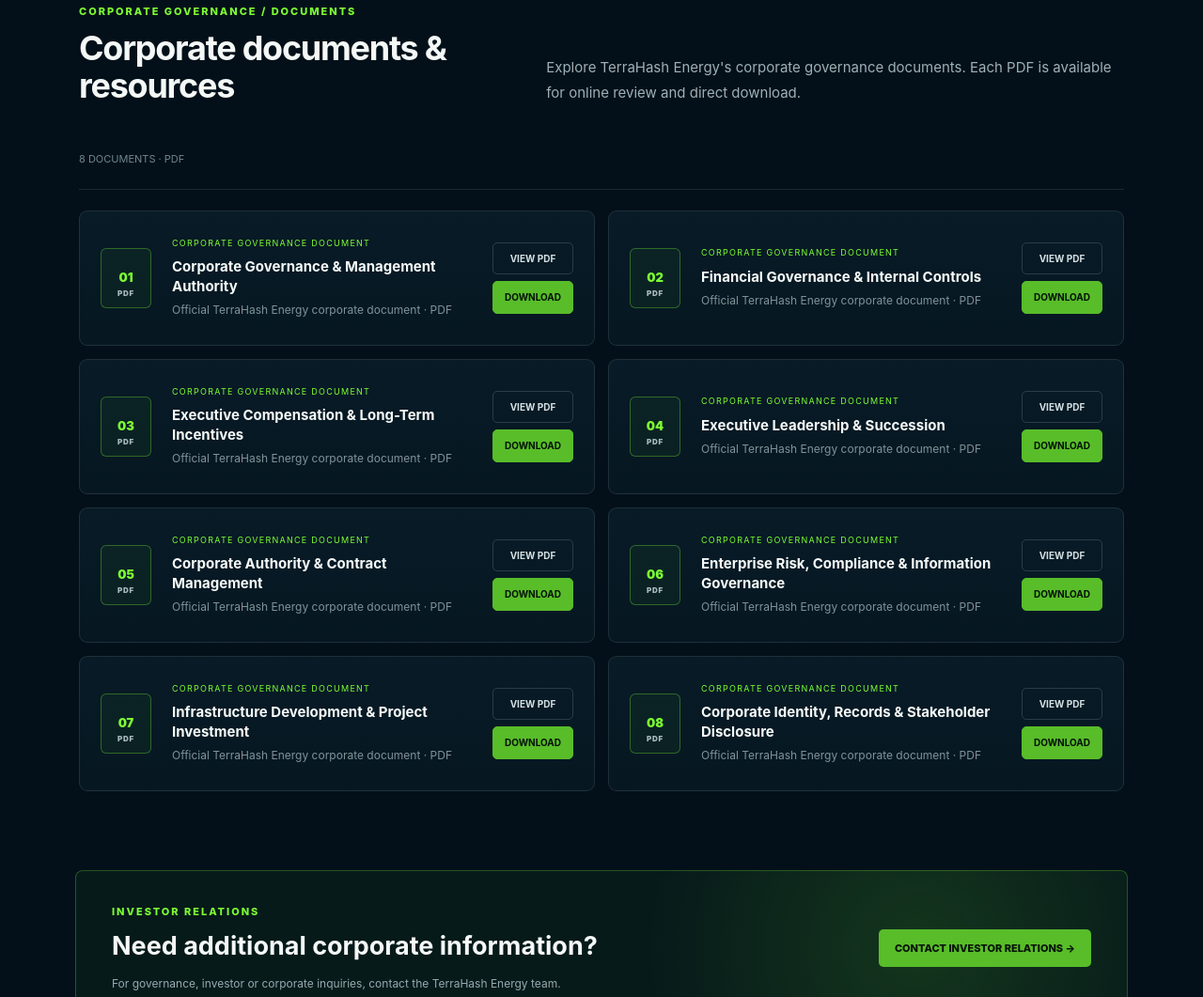
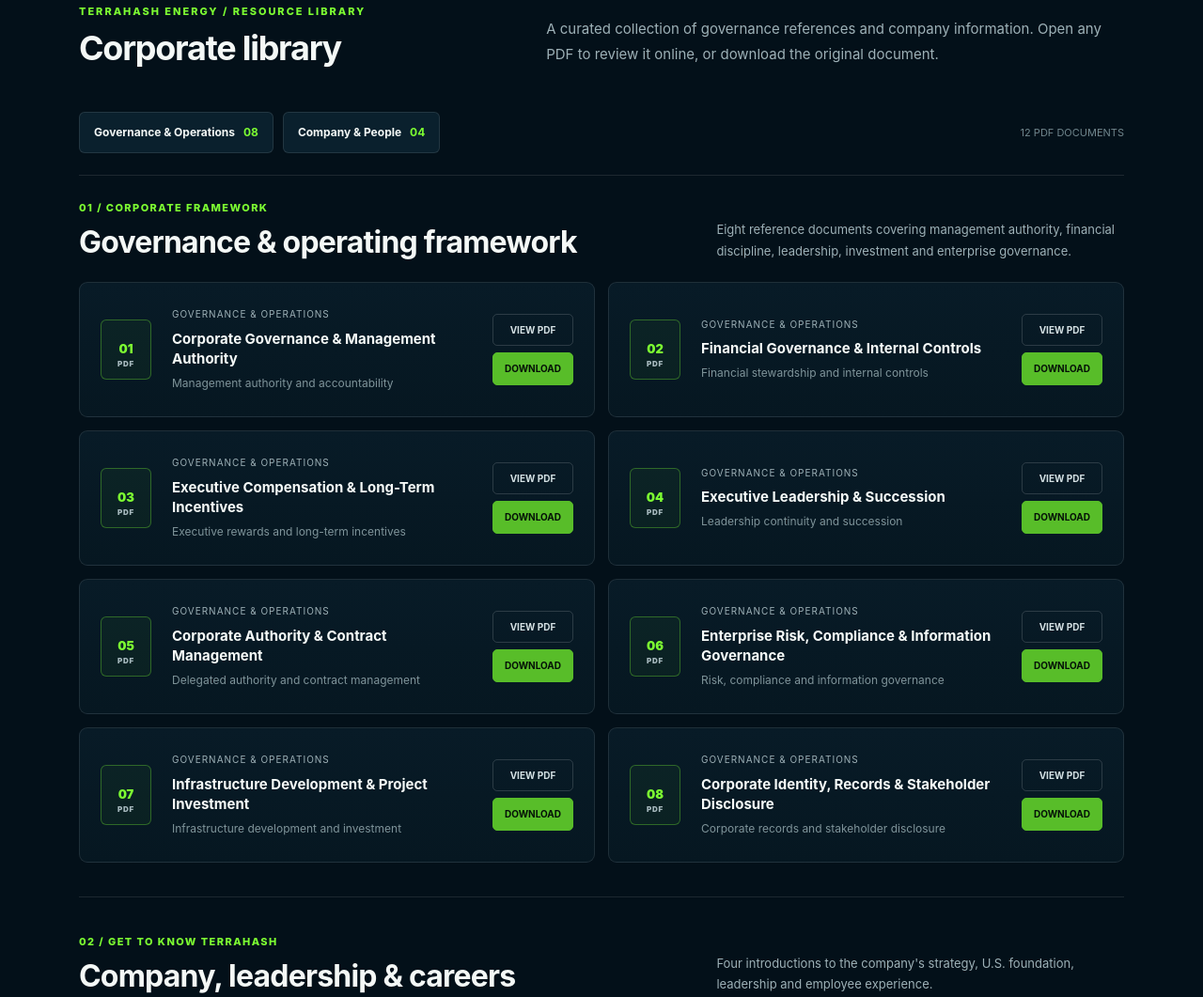
Before and after one commit to laolang520/TerraHash-Energy, a plain HTML site: page corporate-governance.html in a window 1280 px wide. Shown: the part 1259-2320 px from the top of the page at 94% size. Drawn offline with Linux system fonts and the light colour scheme.

Commit message:
Publish curated 12-PDF corporate library with distinct governance and company sections

```diff
--- a/corporate-governance.html
+++ b/corporate-governance.html
@@ -57,6 +57,23 @@ linear-gradient(25deg,rgba(255,255,255,.018) 1px,transparent 1px);background-siz
 
 .gov-group-title{font-size:23px;letter-spacing:-.025em;margin:35px 0 16px;color:#f4f8f6}.gov-group-title span{color:var(--gov-green);font-weight:500;font-size:16px}.gov-document .doc-icon{height:64px}.gov-document .doc-btn{text-decoration:none}.gov-filter{text-decoration:none;display:inline-flex;align-items:center}.gov-document:target{outline:1px solid var(--gov-green)}.gov-section#documents{padding-top:20px}.gov-page .gov-section#documents .doc-meta h3{font-size:15px}.gov-page .gov-section#documents .doc-meta p{font-size:12px}#documents,#governance-documents,#company-documents{scroll-margin-top:92px}
 @media(max-width:620px){.gov-document .doc-icon{height:56px}.gov-group-title{font-size:20px}}
+
+/* Resource library: 2026 curated twelve-document layout */
+.gov-page .gov-collection{padding-top:25px;scroll-margin-top:100px}
+.gov-page .gov-collection+.gov-collection{margin-top:36px;padding-top:38px;border-top:1px solid var(--gov-line)}
+.gov-collection-head{display:grid;grid-template-columns:minmax(0,1.2fr) minmax(240px,.8fr);align-items:end;gap:28px;margin:0 0 10px}
+.gov-collection-kicker{display:block;color:var(--gov-green);font-size:11px;font-weight:800;letter-spacing:.13em;text-transform:uppercase;margin-bottom:9px}
+.gov-collection-head h3{font-size:clamp(23px,2.5vw,34px);line-height:1.2;color:var(--gov-text);margin:0;letter-spacing:-.025em}
+.gov-collection-head p{color:var(--gov-muted);font-size:13px;line-height:1.7;margin:0}
+.gov-page .gov-filters{display:flex;flex-wrap:wrap;gap:10px}
+.gov-page .gov-filter{border:1px solid var(--gov-line);border-radius:6px;padding:11px 15px;color:var(--gov-text);font-size:12px;font-weight:700;background:#0a202d}
+.gov-page .gov-filter:hover,.gov-page .gov-filter:focus-visible{border-color:var(--gov-green);color:var(--gov-green)}
+.gov-page .gov-filter span{display:inline-block;margin-left:9px;color:var(--gov-green)}
+.gov-page .gov-document .doc-meta small{font-size:10px;letter-spacing:.1em;text-transform:uppercase;color:var(--gov-muted)}
+.gov-page .gov-document .doc-meta h3{font-size:16px;line-height:1.4;margin:7px 0}
+.gov-page .gov-document .doc-meta p{font-size:12px;line-height:1.5}
+@media(max-width:900px){.gov-collection-head{grid-template-columns:1fr;gap:12px}}
+@media(max-width:620px){.gov-page .gov-filter{width:100%;justify-content:space-between}.gov-collection-head h3{font-size:24px}}
 </style>
 </head>
 <body class="gov-page">
@@ -75,18 +92,24 @@ linear-gradient(25deg,rgba(255,255,255,.018) 1px,transparent 1px);background-siz
 <article class="doc-card"><div class="doc-icon">04</div><div class="doc-meta"><h3>Responsible Business Practices</h3><p>TerraHash Energy LLC emphasizes professional conduct, documented business decisions, responsible recruitment and clear communication with employees and counterparties.</p></div></article>
 </div></section>
 <section class="gov-section" id="documents" aria-labelledby="corporate-documents-title">
-<div class="gov-intro"><div><div class="gov-eyebrow">Corporate Governance / Documents</div><h2 id="corporate-documents-title">Corporate documents &amp; resources</h2></div><p>Explore TerraHash Energy's corporate governance documents. Each PDF is available for online review and direct download.</p></div>
-<div class="gov-toolbar"><span class="gov-count">8 DOCUMENTS · PDF</span></div>
-<div class="gov-list">
-<article class="doc-card gov-document"><div class="doc-icon">01</div><div class="doc-meta"><small>Corporate governance document</small><h3>Corporate Governance &amp; Management Authority</h3><p>Official TerraHash Energy corporate document · PDF</p></div><div class="doc-actions"><a class="doc-btn" href="Corporate%20Governance%20%26%20Management%20Authority.pdf" target="_blank" rel="noopener noreferrer" aria-label="View Corporate Governance &amp; Management Authority PDF">VIEW PDF</a><a class="doc-btn download" href="Corporate%20Governance%20%26%20Management%20Authority.pdf" download="Corporate Governance &amp; Management Authority.pdf" aria-label="Download Corporate Governance &amp; Management Authority PDF">DOWNLOAD</a></div></article>
-<article class="doc-card gov-document"><div class="doc-icon">02</div><div class="doc-meta"><small>Corporate governance document</small><h3>Financial Governance &amp; Internal Controls</h3><p>Official TerraHash Energy corporate document · PDF</p></div><div class="doc-actions"><a class="doc-btn" href="Financial%20Governance%20%26%20Internal%20Controls.pdf" target="_blank" rel="noopener noreferrer" aria-label="View Financial Governance &amp; Internal Controls PDF">VIEW PDF</a><a class="doc-btn download" href="Financial%20Governance%20%26%20Internal%20Controls.pdf" download="Financial Governance &amp; Internal Controls.pdf" aria-label="Download Financial Governance &amp; Internal Controls PDF">DOWNLOAD</a></div></article>
-<article class="doc-card gov-document"><div class="doc-icon">03</div><div class="doc-meta"><small>Corporate governance document</small><h3>Executive Compensation &amp; Long-Term Incentives</h3><p>Official TerraHash Energy corporate document · PDF</p></div><div class="doc-actions"><a class="doc-btn" href="Executive%20Compensation%20%26%20Long-Term%20Incentives.pdf" target="_blank" rel="noopener noreferrer" aria-label="View Executive Compensation &amp; Long-Term Incentives PDF">VIEW PDF</a><a class="doc-btn download" href="Executive%20Compensation%20%26%20Long-Term%20Incentives.pdf" download="Executive Compensation &amp; Long-Term Incentives.pdf" aria-label="Download Executive Compensation &amp; Long-Term Incentives PDF">DOWNLOAD</a></div></article>
-<article class="doc-card gov-document"><div class="doc-icon">04</div><div class="doc-meta"><small>Corporate governance document</small><h3>Executive Leadership &amp; Succession</h3><p>Official TerraHash Energy corporate document · PDF</p></div><div class="doc-actions"><a class="doc-btn" href="Executive%20Leadership%20%26%20Succession.pdf" target="_blank" rel="noopener noreferrer" aria-label="View Executive Leadership &amp; Succession PDF">VIEW PDF</a><a class="doc-btn download" href="Executive%20Leadership%20%26%20Succession.pdf" download="Executive Leadership &amp; Succession.pdf" aria-label="Download Executive Leadership &amp; Succession PDF">DOWNLOAD</a></div></article>
-<article class="doc-card gov-document"><div class="doc-icon">05</div><div class="doc-meta"><small>Corporate governance document</small><h3>Corporate Authority &amp; Contract Management</h3><p>Official TerraHash Energy corporate document · PDF</p></div><div class="doc-actions"><a class="doc-btn" href="Corporate%20Authority%20%26%20Contract%20Management.pdf" target="_blank" rel="noopener noreferrer" aria-label="View Corporate Authority &amp; Contract Management PDF">VIEW PDF</a><a class="doc-btn download" href="Corporate%20Authority%20%26%20Contract%20Management.pdf" download="Corporate Authority &amp; Contract Management.pdf" aria-label="Download Corporate Authority &amp; Contract Management PDF">DOWNLOAD</a></div></article>
-<article class="doc-card gov-document"><div class="doc-icon">06</div><div class="doc-meta"><small>Corporate governance document</small><h3>Enterprise Risk, Compliance &amp; Information Governance</h3><p>Official TerraHash Energy corporate document · PDF</p></div><div class="doc-actions"><a class="doc-btn" href="Enterprise%20Risk%2C%20Compliance%20%26%20Information%20Governance.pdf" target="_blank" rel="noopener noreferrer" aria-label="View Enterprise Risk, Compliance &amp; Information Governance PDF">VIEW PDF</a><a class="doc-btn download" href="Enterprise%20Risk%2C%20Compliance%20%26%20Information%20Governance.pdf" download="Enterprise Risk, Compliance &amp; Information Governance.pdf" aria-label="Download Enterprise Risk, Compliance &amp; Information Governance PDF">DOWNLOAD</a></div></article>
-<article class="doc-card gov-document"><div class="doc-icon">07</div><div class="doc-meta"><small>Corporate governance document</small><h3>Infrastructure Development &amp; Project Investment</h3><p>Official TerraHash Energy corporate document · PDF</p></div><div class="doc-actions"><a class="doc-btn" href="Infrastructure%20Development%20%26%20Project%20Investment.pdf" target="_blank" rel="noopener noreferrer" aria-label="View Infrastructure Development &amp; Project Investment PDF">VIEW PDF</a><a class="doc-btn download" href="Infrastructure%20Development%20%26%20Project%20Investment.pdf" download="Infrastructure Development &amp; Project Investment.pdf" aria-label="Download Infrastructure Development &amp; Project Investment PDF">DOWNLOAD</a></div></article>
-<article class="doc-card gov-document"><div class="doc-icon">08</div><div class="doc-meta"><small>Corporate governance document</small><h3>Corporate Identity, Records &amp; Stakeholder Disclosure</h3><p>Official TerraHash Energy corporate document · PDF</p></div><div class="doc-actions"><a class="doc-btn" href="Corporate%20Identity%2C%20Records%20%26%20Stakeholder%20Disclosure.pdf" target="_blank" rel="noopener noreferrer" aria-label="View Corporate Identity, Records &amp; Stakeholder Disclosure PDF">VIEW PDF</a><a class="doc-btn download" href="Corporate%20Identity%2C%20Records%20%26%20Stakeholder%20Disclosure.pdf" download="Corporate Identity, Records &amp; Stakeholder Disclosure.pdf" aria-label="Download Corporate Identity, Records &amp; Stakeholder Disclosure PDF">DOWNLOAD</a></div></article>
-</div>
+<div class="gov-intro"><div><div class="gov-eyebrow">TerraHash Energy / Resource Library</div><h2 id="corporate-documents-title">Corporate library</h2></div><p>A curated collection of governance references and company information. Open any PDF to review it online, or download the original document.</p></div>
+<div class="gov-toolbar"><nav class="gov-filters" aria-label="Document collections"><a class="gov-filter active" href="#framework-collection">Governance &amp; Operations <span>08</span></a><a class="gov-filter" href="#company-collection">Company &amp; People <span>04</span></a></nav><span class="gov-count">12 PDF DOCUMENTS</span></div>
+<section class="gov-collection" id="framework-collection" aria-labelledby="framework-title">
+<div class="gov-collection-head"><div><span class="gov-collection-kicker">01 / Corporate Framework</span><h3 id="framework-title">Governance &amp; operating framework</h3></div><p>Eight reference documents covering management authority, financial discipline, leadership, investment and enterprise governance.</p></div>
+<div class="gov-list"><article class="doc-card gov-document"><div class="doc-icon">01</div><div class="doc-meta"><small>GOVERNANCE &amp; OPERATIONS</small><h3>Corporate Governance &amp; Management Authority</h3><p>Management authority and accountability</p></div><div class="doc-actions"><a class="doc-btn" href="Corporate%20Governance%20%26%20Management%20Authority.pdf" target="_blank" rel="noopener noreferrer" aria-label="View Corporate Governance &amp; Management Authority PDF">VIEW PDF</a><a class="doc-btn download" href="Corporate%20Governance%20%26%20Management%20Authority.pdf" download="Corporate Governance &amp; Management Authority.pdf" aria-label="Download Corporate Governance &amp; Management Authority PDF">DOWNLOAD</a></div></article>
+<article class="doc-card gov-document"><div class="doc-icon">02</div><div class="doc-meta"><small>GOVERNANCE &amp; OPERATIONS</small><h3>Financial Governance &amp; Internal Controls</h3><p>Financial stewardship and internal controls</p></div><div class="doc-actions"><a class="doc-btn" href="Financial%20Governance%20%26%20Internal%20Controls.pdf" target="_blank" rel="noopener noreferrer" aria-label="View Financial Governance &amp; Internal Controls PDF">VIEW PDF</a><a class="doc-btn download" href="Financial%20Governance%20%26%20Internal%20Controls.pdf" download="Financial Governance &amp; Internal Controls.pdf" aria-label="Download Financial Governance &amp; Internal Controls PDF">DOWNLOAD</a></div></article>
+<article class="doc-card gov-document"><div class="doc-icon">03</div><div class="doc-meta"><small>GOVERNANCE &amp; OPERATIONS</small><h3>Executive Compensation &amp; Long-Term Incentives</h3><p>Executive rewards and long-term incentives</p></div><div class="doc-actions"><a class="doc-btn" href="Executive%20Compensation%20%26%20Long-Term%20Incentives.pdf" target="_blank" rel="noopener noreferrer" aria-label="View Executive Compensation &amp; Long-Term Incentives PDF">VIEW PDF</a><a class="doc-btn download" href="Executive%20Compensation%20%26%20Long-Term%20Incentives.pdf" download="Executive Compensation &amp; Long-Term Incentives.pdf" aria-label="Download Executive Compensation &amp; Long-Term Incentives PDF">DOWNLOAD</a></div></article>
+<article class="doc-card gov-document"><div class="doc-icon">04</div><div class="doc-meta"><small>GOVERNANCE &amp; OPERATIONS</small><h3>Executive Leadership &amp; Succession</h3><p>Leadership continuity and succession</p></div><div class="doc-actions"><a class="doc-btn" href="Executive%20Leadership%20%26%20Succession.pdf" target="_blank" rel="noopener noreferrer" aria-label="View Executive Leadership &amp; Succession PDF">VIEW PDF</a><a class="doc-btn download" href="Executive%20Leadership%20%26%20Succession.pdf" download="Executive Leadership &amp; Succession.pdf" aria-label="Download Executive Leadership &amp; Succession PDF">DOWNLOAD</a></div></article>
+<article class="doc-card gov-document"><div class="doc-icon">05</div><div class="doc-meta"><small>GOVERNANCE &amp; OPERATIONS</small><h3>Corporate Authority &amp; Contract Management</h3><p>Delegated authority and contract management</p></div><div class="doc-actions"><a class="doc-btn" href="Corporate%20Authority%20%26%20Contract%20Management.pdf" target="_blank" rel="noopener noreferrer" aria-label="View Corporate Authority &amp; Contract Management PDF">VIEW PDF</a><a class="doc-btn download" href="Corporate%20Authority%20%26%20Contract%20Management.pdf" download="Corporate Authority &amp; Contract Management.pdf" aria-label="Download Corporate Authority &amp; Contract Management PDF">DOWNLOAD</a></div></article>
+<article class="doc-card gov-document"><div class="doc-icon">06</div><div class="doc-meta"><small>GOVERNANCE &amp; OPERATIONS</small><h3>Enterprise Risk, Compliance &amp; Information Governance</h3><p>Risk, compliance and information governance</p></div><div class="doc-actions"><a class="doc-btn" href="Enterprise%20Risk%2C%20Compliance%20%26%20Information%20Governance.pdf" target="_blank" rel="noopener noreferrer" aria-label="View Enterprise Risk, Compliance &amp; Information Governance PDF">VIEW PDF</a><a class="doc-btn download" href="Enterprise%20Risk%2C%20Compliance%20%26%20Information%20Governance.pdf" download="Enterprise Risk, Compliance &amp; Information Governance.pdf" aria-label="Download Enterprise Risk, Compliance &amp; Information Governance PDF">DOWNLOAD</a></div></article>
+<article class="doc-card gov-document"><div class="doc-icon">07</div><div class="doc-meta"><small>GOVERNANCE &amp; OPERATIONS</small><h3>Infrastructure Development &amp; Project Investment</h3><p>Infrastructure development and investment</p></div><div class="doc-actions"><a class="doc-btn" href="Infrastructure%20Development%20%26%20Project%20Investment.pdf" target="_blank" rel="noopener noreferrer" aria-label="View Infrastructure Development &amp; Project Investment PDF">VIEW PDF</a><a class="doc-btn download" href="Infrastructure%20Development%20%26%20Project%20Investment.pdf" download="Infrastructure Development &amp; Project Investment.pdf" aria-label="Download Infrastructure Development &amp; Project Investment PDF">DOWNLOAD</a></div></article>
+<article class="doc-card gov-document"><div class="doc-icon">08</div><div class="doc-meta"><small>GOVERNANCE &amp; OPERATIONS</small><h3>Corporate Identity, Records &amp; Stakeholder Disclosure</h3><p>Corporate records and stakeholder disclosure</p></div><div class="doc-actions"><a class="doc-btn" href="Corporate%20Identity%2C%20Records%20%26%20Stakeholder%20Disclosure.pdf" target="_blank" rel="noopener noreferrer" aria-label="View Corporate Identity, Records &amp; Stakeholder Disclosure PDF">VIEW PDF</a><a class="doc-btn download" href="Corporate%20Identity%2C%20Records%20%26%20Stakeholder%20Disclosure.pdf" download="Corporate Identity, Records &amp; Stakeholder Disclosure.pdf" aria-label="Download Corporate Identity, Records &amp; Stakeholder Disclosure PDF">DOWNLOAD</a></div></article></div></section>
+<section class="gov-collection" id="company-collection" aria-labelledby="company-title">
+<div class="gov-collection-head"><div><span class="gov-collection-kicker">02 / Get to Know TerraHash</span><h3 id="company-title">Company, leadership &amp; careers</h3></div><p>Four introductions to the company's strategy, U.S. foundation, leadership and employee experience.</p></div>
+<div class="gov-list"><article class="doc-card gov-document"><div class="doc-icon">09</div><div class="doc-meta"><small>COMPANY &amp; PEOPLE</small><h3>Corporate Profile &amp; Strategic Overview</h3><p>Corporate profile and strategic direction</p></div><div class="doc-actions"><a class="doc-btn" href="Corporate%20Profile%20%26%20Strategic%20Overview.pdf" target="_blank" rel="noopener noreferrer" aria-label="View Corporate Profile &amp; Strategic Overview PDF">VIEW PDF</a><a class="doc-btn download" href="Corporate%20Profile%20%26%20Strategic%20Overview.pdf" download="Corporate Profile &amp; Strategic Overview.pdf" aria-label="Download Corporate Profile &amp; Strategic Overview PDF">DOWNLOAD</a></div></article>
+<article class="doc-card gov-document"><div class="doc-icon">10</div><div class="doc-meta"><small>COMPANY &amp; PEOPLE</small><h3>Our U.S. Foundation &amp; International Investment</h3><p>U.S. foundation and international investment</p></div><div class="doc-actions"><a class="doc-btn" href="Our%20U.S.%20Foundation%20%26%20International%20Investment.pdf" target="_blank" rel="noopener noreferrer" aria-label="View Our U.S. Foundation &amp; International Investment PDF">VIEW PDF</a><a class="doc-btn download" href="Our%20U.S.%20Foundation%20%26%20International%20Investment.pdf" download="Our U.S. Foundation &amp; International Investment.pdf" aria-label="Download Our U.S. Foundation &amp; International Investment PDF">DOWNLOAD</a></div></article>
+<article class="doc-card gov-document"><div class="doc-icon">11</div><div class="doc-meta"><small>COMPANY &amp; PEOPLE</small><h3>Our Leadership &amp; Professional Team</h3><p>Leadership and professional team</p></div><div class="doc-actions"><a class="doc-btn" href="Our%20Leadership%20%26%20Professional%20Team.pdf" target="_blank" rel="noopener noreferrer" aria-label="View Our Leadership &amp; Professional Team PDF">VIEW PDF</a><a class="doc-btn download" href="Our%20Leadership%20%26%20Professional%20Team.pdf" download="Our Leadership &amp; Professional Team.pdf" aria-label="Download Our Leadership &amp; Professional Team PDF">DOWNLOAD</a></div></article>
+<article class="doc-card gov-document"><div class="doc-icon">12</div><div class="doc-meta"><small>COMPANY &amp; PEOPLE</small><h3>Careers, Rewards &amp; Employee Experience</h3><p>Careers, rewards and employee experience</p></div><div class="doc-actions"><a class="doc-btn" href="Careers%2C%20Rewards%20%26%20Employee%20Experience.pdf" target="_blank" rel="noopener noreferrer" aria-label="View Careers, Rewards &amp; Employee Experience PDF">VIEW PDF</a><a class="doc-btn download" href="Careers%2C%20Rewards%20%26%20Employee%20Experience.pdf" download="Careers, Rewards &amp; Employee Experience.pdf" aria-label="Download Careers, Rewards &amp; Employee Experience PDF">DOWNLOAD</a></div></article></div></section>
 </section>
 <section class="gov-cta"><div><div class="gov-eyebrow">Investor Relations</div><h2>Need additional corporate information?</h2><p>For governance, investor or corporate inquiries, contact the TerraHash Energy team.</p></div><a href="contact.html">CONTACT INVESTOR RELATIONS →</a></section>
 </main>
```
